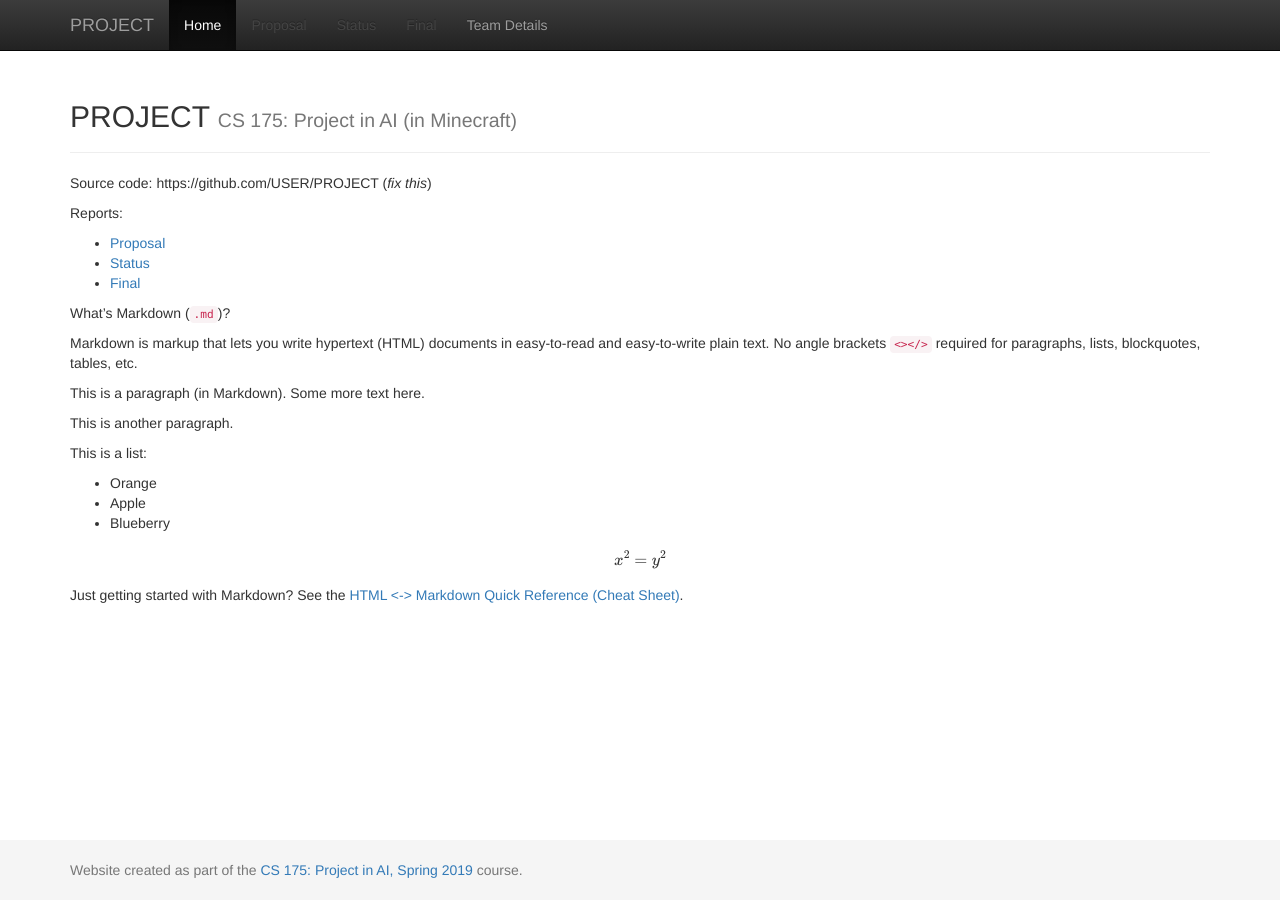
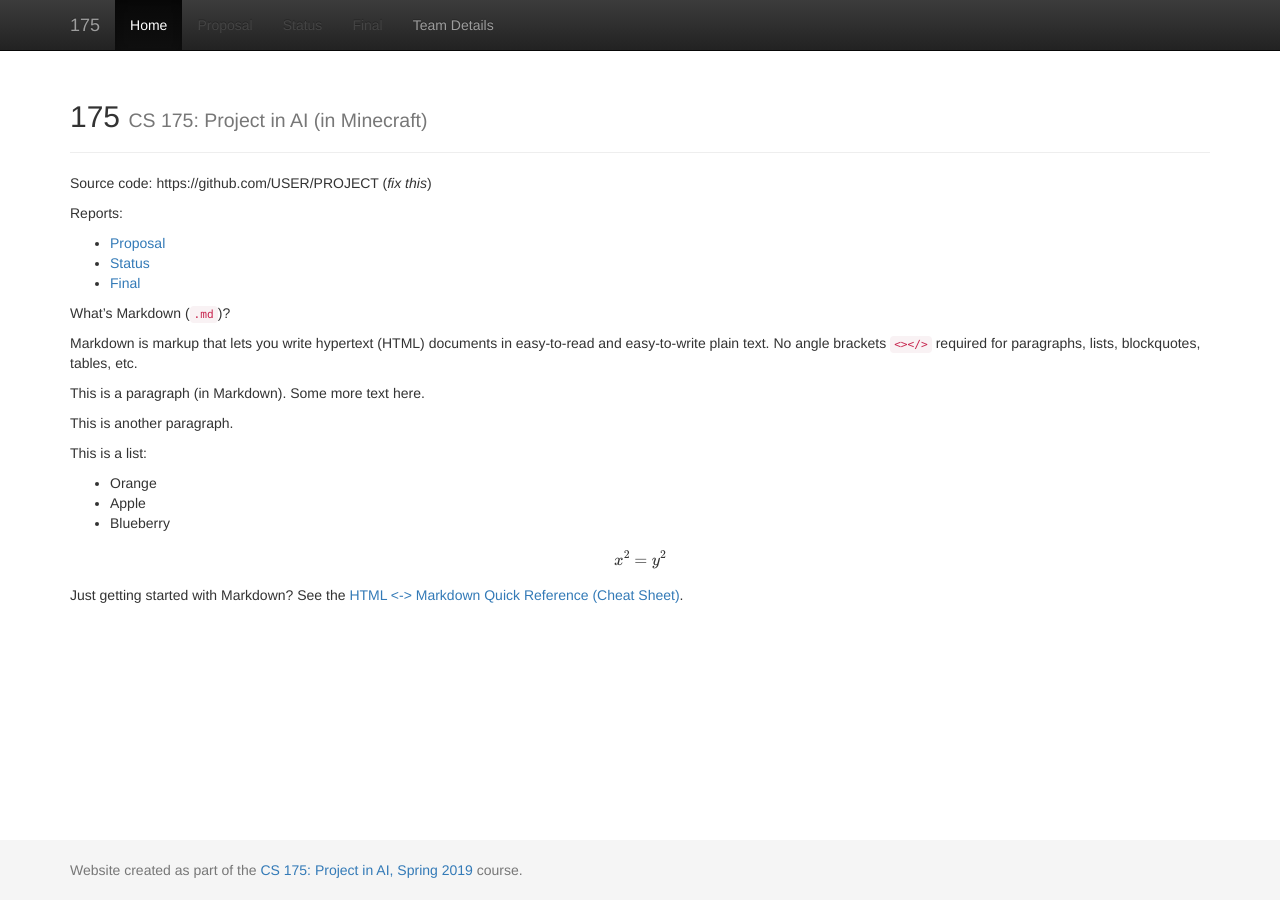
Before and after one commit to DylanAgiman/MuseAI, a Jekyll site: the page built from docs/index.md, in a window 1280 px wide. Built offline with Jekyll 4.4.1, drawn with Linux system fonts in a browser that asks for light colours; formulas are drawn with MathJax 3.

Commit message:
Update _config.yml

```diff
--- a/docs/_config.yml
+++ b/docs/_config.yml
@@ -1,7 +1,7 @@
 ###########
 # site.title
 
-title:    'PROJECT'
+title:    '175'
 subtitle: 'CS 175: Project in AI (in Minecraft)'
 
 
```
